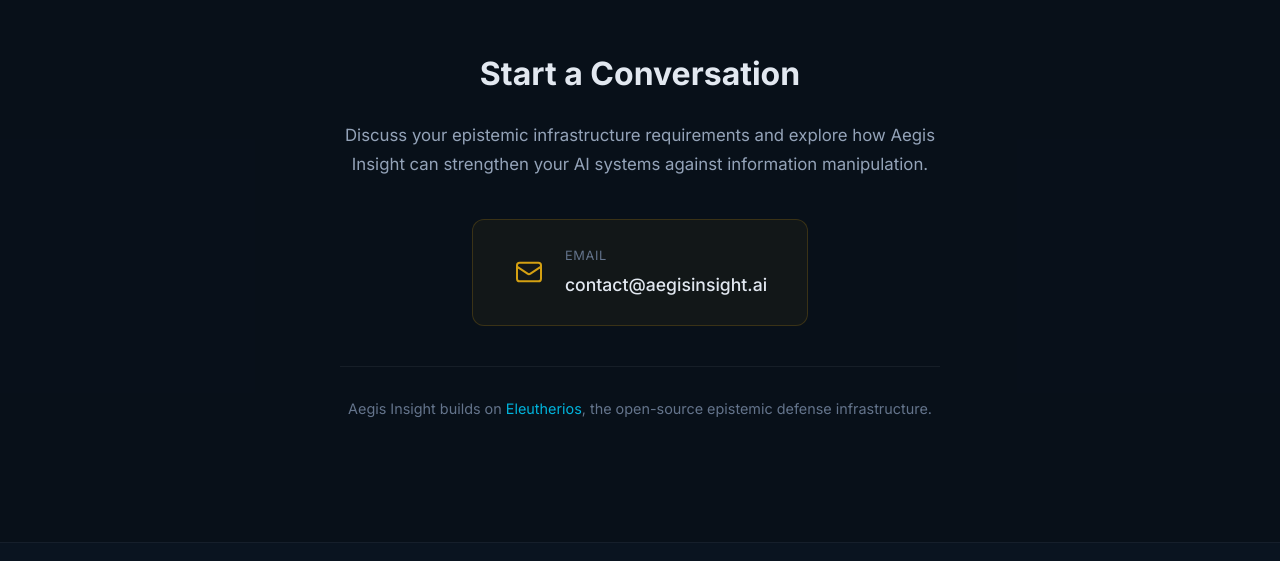
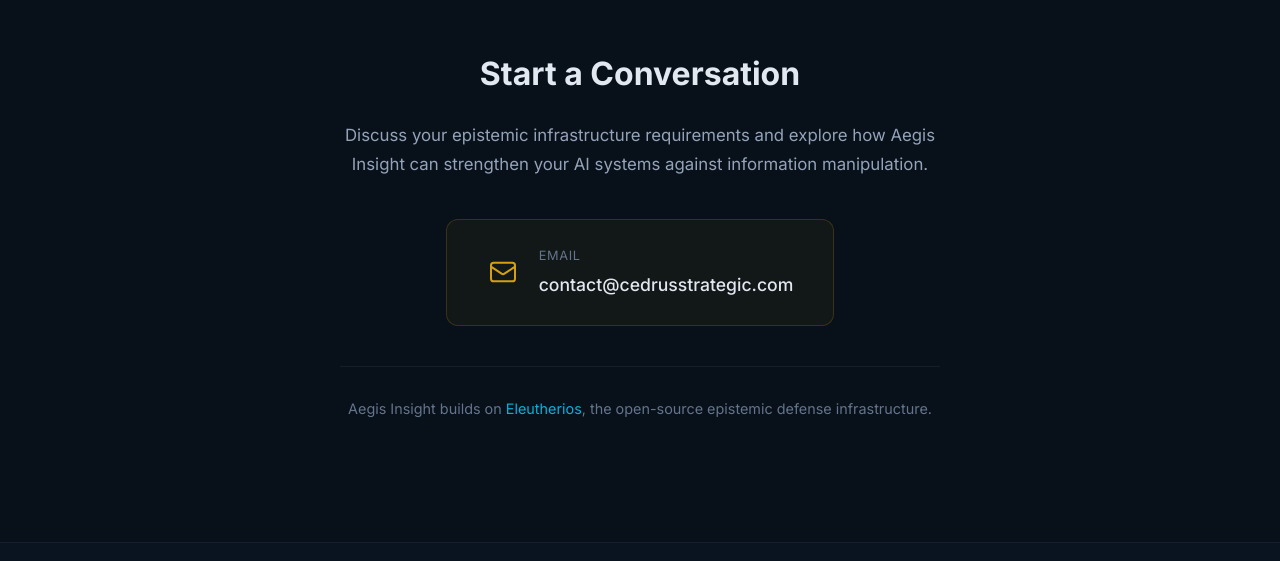
Before and after one commit to Eleutherios-project/aegis-insight, a plain HTML site: page index.html in a window 1280 px wide. Shown: the part 7736-8297 px from the top of the page. Drawn offline with Linux system fonts and the light colour scheme.

Commit message:
Fix text errors

```diff
--- a/index.html
+++ b/index.html
@@ -469,7 +469,7 @@
                         </div>
                         <div class="contact-detail">
                             <span class="contact-label">Email</span>
-                            <a href="mailto:contact@aegisinsight.ai">contact@aegisinsight.ai</a>
+                            <a href="mailto:contact@cedrusstrategic.com">contact@cedrusstrategic.com</a>
                         </div>
                     </div>
                 </div>
```
